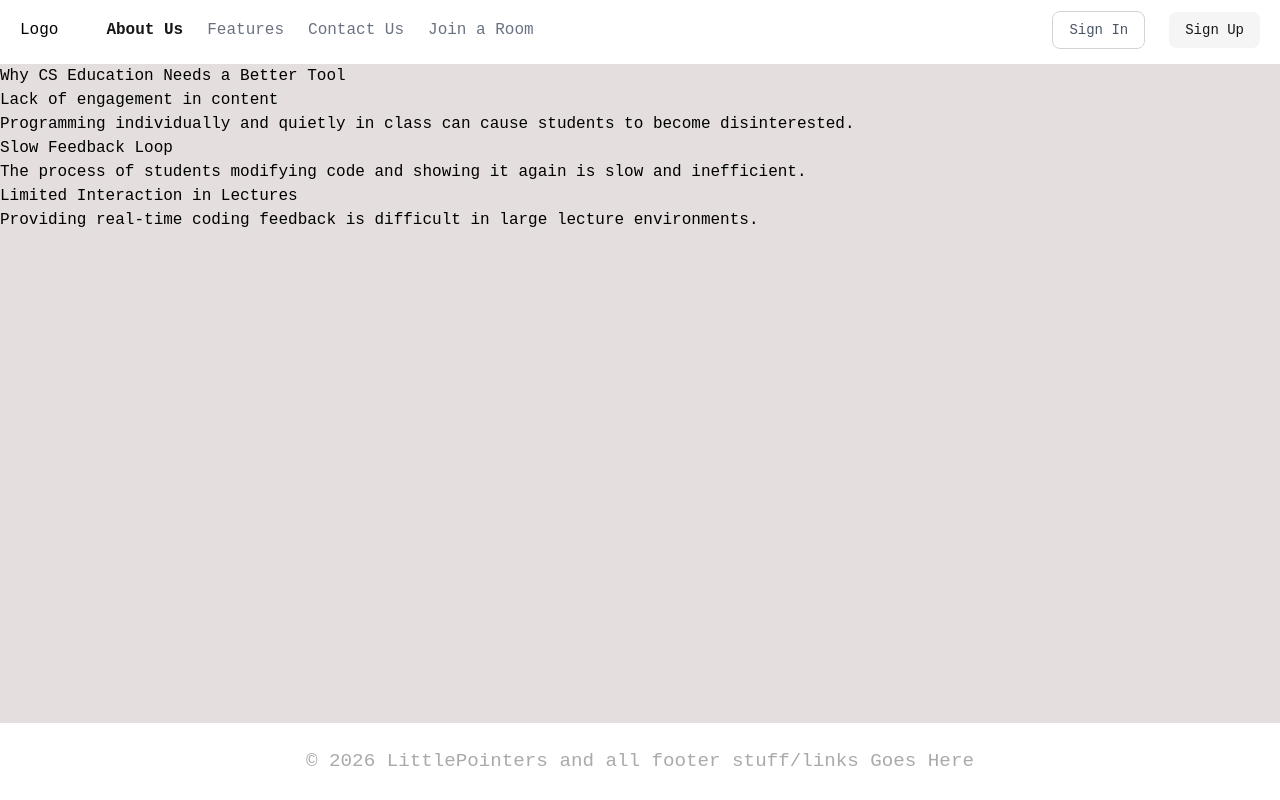
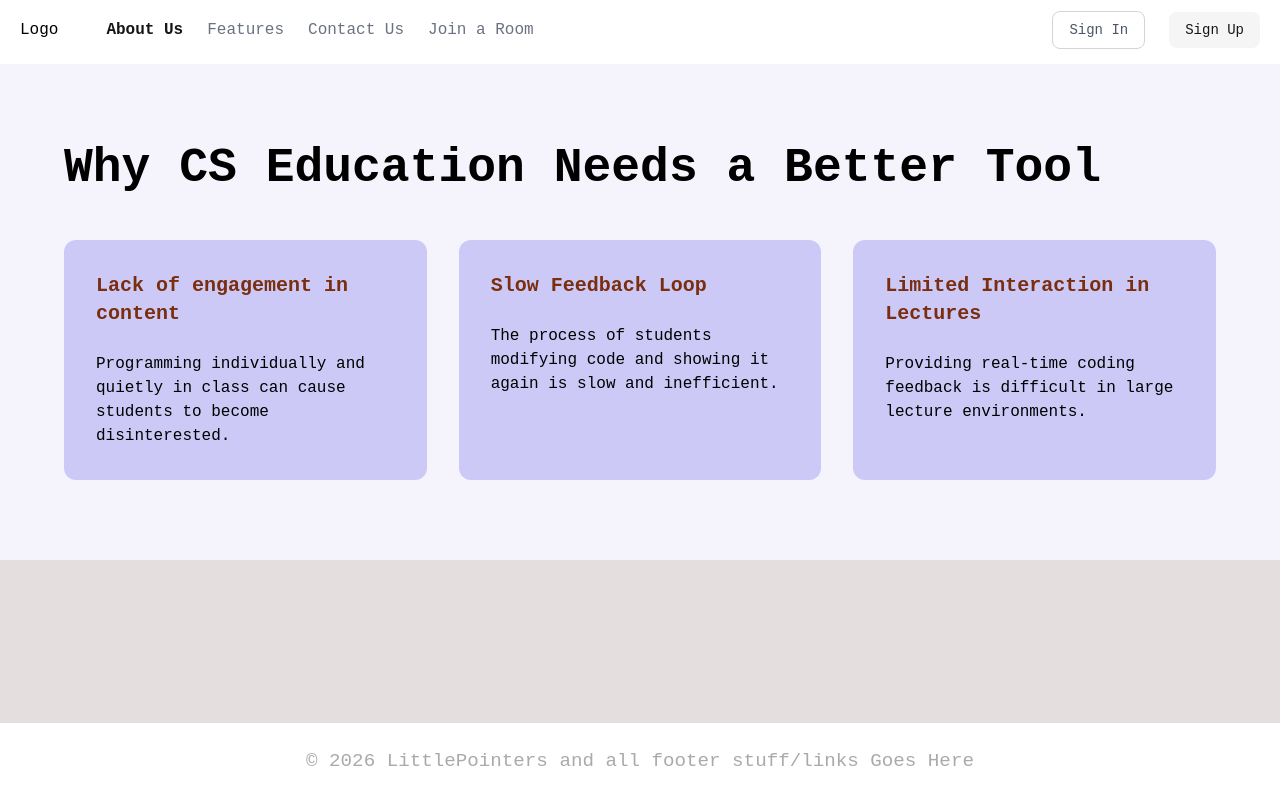
Before and after one commit to nnechi/CS-472, a React (Vite) app in the folder client/: page /about in a window 1280 px wide. Built offline with nearby package versions, Linux system fonts and the light colour scheme; no server answers; a web font is replaced by a local one.

Commit message:
Added styling to About Us cards and layout

```diff
--- a/client/src/pages/AboutUs.tsx
+++ b/client/src/pages/AboutUs.tsx
@@ -1,33 +1,46 @@
 export default function AboutUs() {
     return (
-        <section>
-            <h1>Why CS Education Needs a Better Tool</h1>
-
-            <div>
-                <article>
-                    <h2>Lack of engagement in content</h2>
-                    <p>
+        <main>
+        <section className="w-full bg-[#f5f4fc] px-6 py-20 sm:px-12">
+            <div className="mx-auto max-w-6xl">
+            <h1 className="text-4xl font-bold text-black sm:text-5xl">
+                        Why CS Education Needs a Better Tool
+                    </h1>
+            <div className="mt-12 grid gap-8 md:grid-cols-3">
+                <article className = "rounded-xl bg-[#ccc9f7] p-8">
+                    <h2 className="text-xl font-bold text-[#7A2E0E]">
+                        Lack of engagement in content
+                                </h2>
+                    <p className = "mt-6 text-black">
                         Programming individually and quietly in class can
                         cause students to become disinterested.
                     </p>
                 </article>
 
-                <article>
-                    <h2>Slow Feedback Loop</h2>
-                    <p>
+                <article className="rounded-xl bg-[#ccc9f7] p-8">
+                    <h2 className="text-xl font-bold text-[#7A2E0E]">
+                        Slow Feedback Loop
+                    </h2>
+                    <p className="mt-6 text-black">
                         The process of students modifying code and showing
                         it again is slow and inefficient.
                     </p>
                 </article>
 
-                <article>
-                    <h2>Limited Interaction in Lectures</h2>
-                    <p>
+                <article className="rounded-xl bg-[#ccc9f7] p-8">
+                    <h2 className="text-xl font-bold text-[#7A2E0E]">
+                        Limited Interaction in Lectures
+                     </h2>
+
+                    <p className="mt-6 text-black">
                         Providing real-time coding feedback is difficult
                         in large lecture environments.
                     </p>
                 </article>
+
+            </div>
             </div>
         </section>
+        </main>
     );
 }
```
